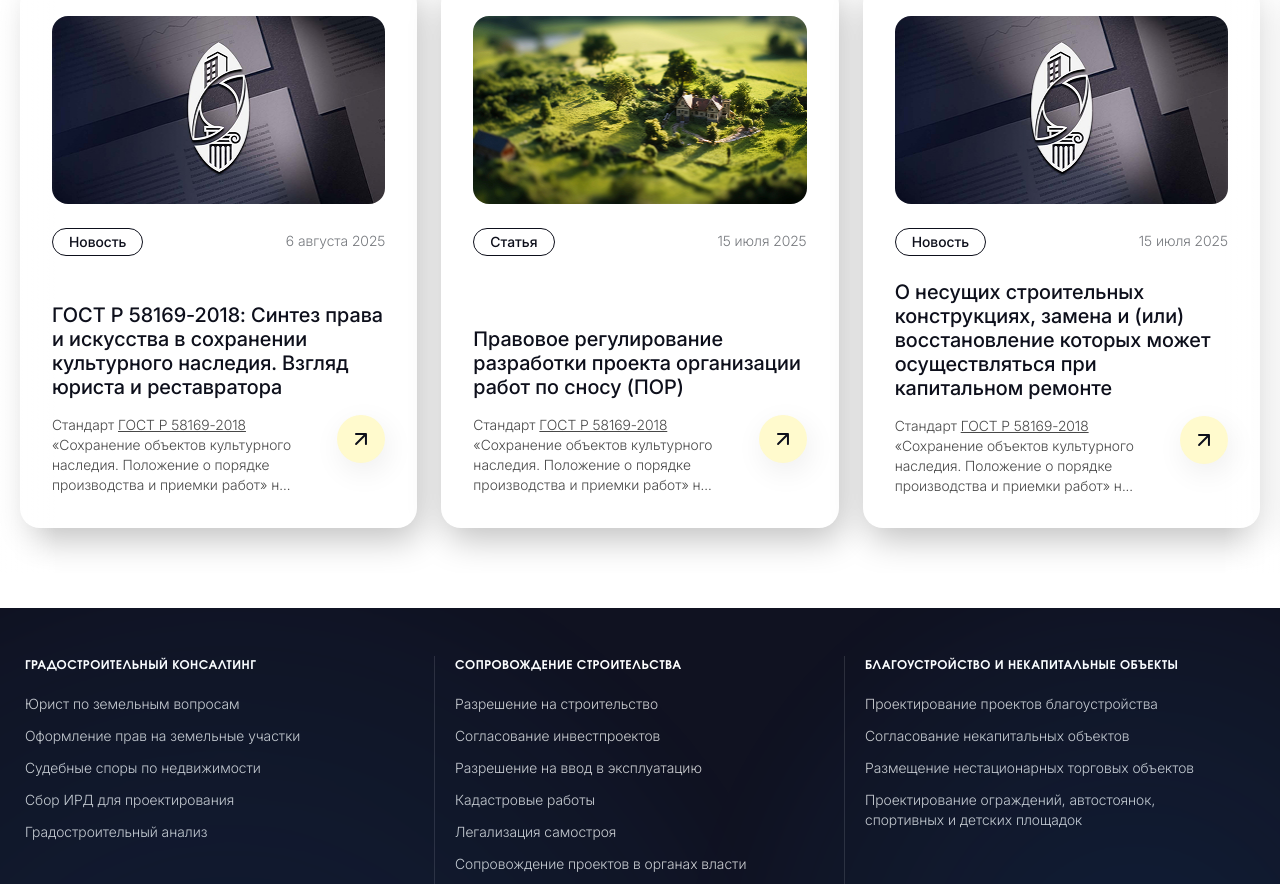
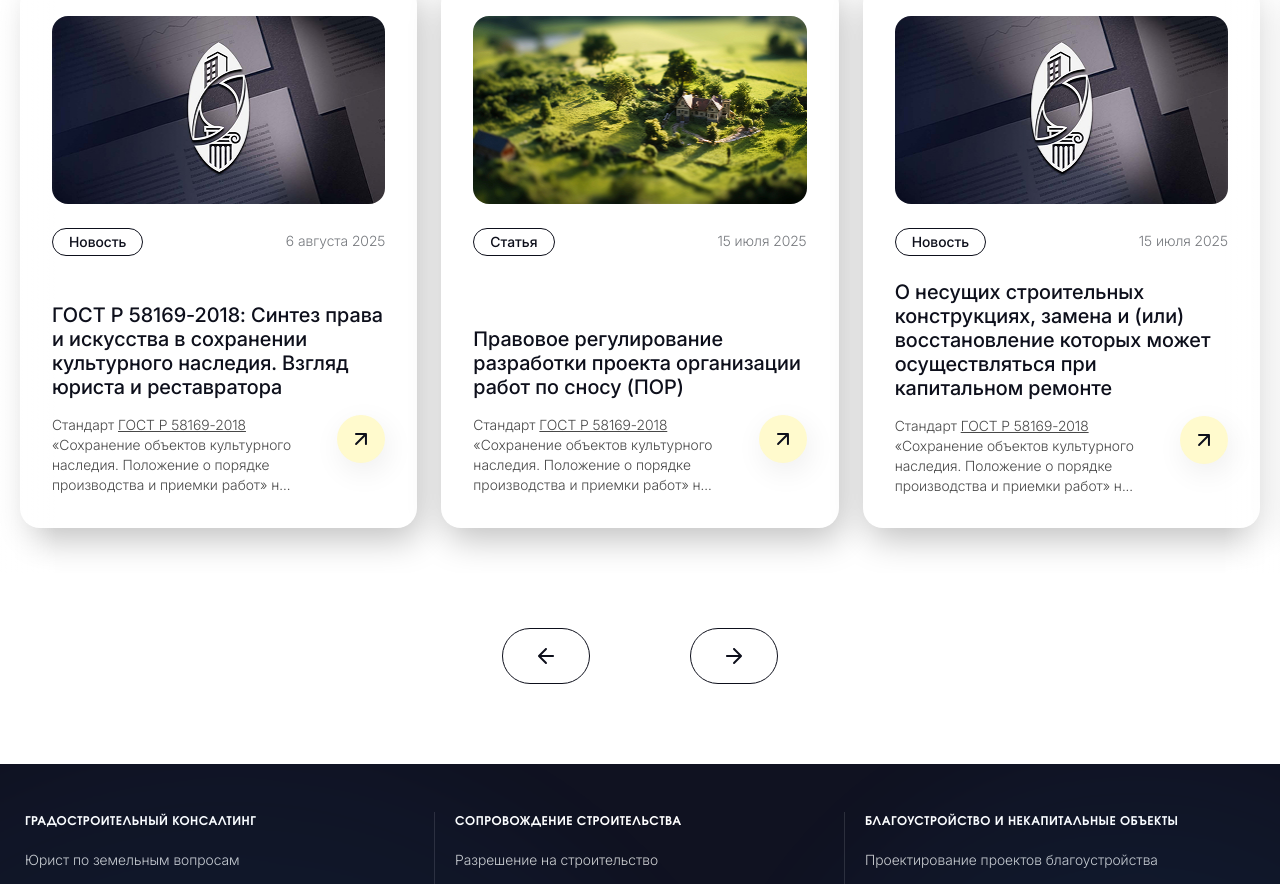
Before and after one commit to alemminik/gradcenter, a website: page article.html in a window 1280 px wide. Shown: the part 4689-5573 px from the top of the page. Drawn offline with nearby package versions, Linux system fonts and the light colour scheme; files that its build step writes are made by us from their sources.

Commit message:
feat: recent-posts-buttons: done

```diff
--- a/article.html
+++ b/article.html
@@ -684,6 +684,7 @@
               Все записи
             </a>
           </div>
+          <div class="recent-posts__slider-wrapper">
             <div class="swiper recent-posts__slider">
               <div class="swiper-wrapper recent-posts__wrapper">
                 <article class="swiper-slide recent-post">
@@ -727,8 +728,8 @@
                         Стандарт <a
                           href="https://grad.center/wp-content/uploads/2025/07/%D0%93%D0%9E%D0%A1%D0%A2-%D0%A0-58169-2018-%D0%A1%D0%BE%D1%85%D1%80%D0%B0%D0%BD%D0%B5%D0%BD%D0%B8%D0%B5-%D0%BE%D0%B1%D1%8A%D0%B5%D0%BA%D1%82%D0%BE%D0%B2-%D0%BA%D1%83%D0%BB%D1%8C%D1%82%D1%83%D1%80%D0%BD%D0%BE%D0%B3%D0%BE-%D0%BD%D0%B0%D1%81%D0%BB%D0%B5%D0%B4%D0%B8%D1%8F.-%D0%9F%D0%BE%D0%BB%D0%BE%D0%B6%D0%B5%D0%BD%D0%B8%D0%B5-%D0%BE-%D0%BF%D0%BE%D1%80%D1%8F%D0%B4%D0%BA%D0%B5-%D0%BF%D1%80%D0%BE%D0%B8%D0%B7%D0%B2%D0%BE%D0%B4%D1%81%D1%82%D0%B2%D0%B0-%D0%B8..._%D0%A2%D0%B5%D0%BA%D1%81%D1%82.pdf"
                           >ГОСТ Р 58169-2018</a
-                      >  «Сохранение объектов культурного наследия. Положение о порядке производства
-                      и приемки работ» н...
+                        >  «Сохранение объектов культурного наследия. Положение о порядке
+                        производства и приемки работ» н...
                       </p>
                       <button class="recent-post__btn ui-circle-filled-arrow-button"></button>
                     </div>
@@ -774,8 +775,8 @@
                         Стандарт <a
                           href="https://grad.center/wp-content/uploads/2025/07/%D0%93%D0%9E%D0%A1%D0%A2-%D0%A0-58169-2018-%D0%A1%D0%BE%D1%85%D1%80%D0%B0%D0%BD%D0%B5%D0%BD%D0%B8%D0%B5-%D0%BE%D0%B1%D1%8A%D0%B5%D0%BA%D1%82%D0%BE%D0%B2-%D0%BA%D1%83%D0%BB%D1%8C%D1%82%D1%83%D1%80%D0%BD%D0%BE%D0%B3%D0%BE-%D0%BD%D0%B0%D1%81%D0%BB%D0%B5%D0%B4%D0%B8%D1%8F.-%D0%9F%D0%BE%D0%BB%D0%BE%D0%B6%D0%B5%D0%BD%D0%B8%D0%B5-%D0%BE-%D0%BF%D0%BE%D1%80%D1%8F%D0%B4%D0%BA%D0%B5-%D0%BF%D1%80%D0%BE%D0%B8%D0%B7%D0%B2%D0%BE%D0%B4%D1%81%D1%82%D0%B2%D0%B0-%D0%B8..._%D0%A2%D0%B5%D0%BA%D1%81%D1%82.pdf"
                           >ГОСТ Р 58169-2018</a
-                      >  «Сохранение объектов культурного наследия. Положение о порядке производства
-                      и приемки работ» н...
+                        >  «Сохранение объектов культурного наследия. Положение о порядке
+                        производства и приемки работ» н...
                       </p>
                       <button class="recent-post__btn ui-circle-filled-arrow-button"></button>
                     </div>
@@ -814,16 +815,16 @@
                       class="recent-post__title"
                       href="https://grad.center/articles/gost_58169-2018_priemka_okn/"
                     >
-                    О несущих строительных конструкциях, замена и (или) восстановление которых может
-                    осуществляться при капитальном ремонте
+                      О несущих строительных конструкциях, замена и (или) восстановление которых
+                      может осуществляться при капитальном ремонте
                     </a>
                     <div class="recent-post__desc-wrapper">
                       <p class="recent-post__desc">
                         Стандарт <a
                           href="https://grad.center/wp-content/uploads/2025/07/%D0%93%D0%9E%D0%A1%D0%A2-%D0%A0-58169-2018-%D0%A1%D0%BE%D1%85%D1%80%D0%B0%D0%BD%D0%B5%D0%BD%D0%B8%D0%B5-%D0%BE%D0%B1%D1%8A%D0%B5%D0%BA%D1%82%D0%BE%D0%B2-%D0%BA%D1%83%D0%BB%D1%8C%D1%82%D1%83%D1%80%D0%BD%D0%BE%D0%B3%D0%BE-%D0%BD%D0%B0%D1%81%D0%BB%D0%B5%D0%B4%D0%B8%D1%8F.-%D0%9F%D0%BE%D0%BB%D0%BE%D0%B6%D0%B5%D0%BD%D0%B8%D0%B5-%D0%BE-%D0%BF%D0%BE%D1%80%D1%8F%D0%B4%D0%BA%D0%B5-%D0%BF%D1%80%D0%BE%D0%B8%D0%B7%D0%B2%D0%BE%D0%B4%D1%81%D1%82%D0%B2%D0%B0-%D0%B8..._%D0%A2%D0%B5%D0%BA%D1%81%D1%82.pdf"
                           >ГОСТ Р 58169-2018</a
-                      >  «Сохранение объектов культурного наследия. Положение о порядке производства
-                      и приемки работ» н...
+                        >  «Сохранение объектов культурного наследия. Положение о порядке
+                        производства и приемки работ» н...
                       </p>
                       <button class="recent-post__btn ui-circle-filled-arrow-button"></button>
                     </div>
@@ -870,8 +871,8 @@
                         Стандарт <a
                           href="https://grad.center/wp-content/uploads/2025/07/%D0%93%D0%9E%D0%A1%D0%A2-%D0%A0-58169-2018-%D0%A1%D0%BE%D1%85%D1%80%D0%B0%D0%BD%D0%B5%D0%BD%D0%B8%D0%B5-%D0%BE%D0%B1%D1%8A%D0%B5%D0%BA%D1%82%D0%BE%D0%B2-%D0%BA%D1%83%D0%BB%D1%8C%D1%82%D1%83%D1%80%D0%BD%D0%BE%D0%B3%D0%BE-%D0%BD%D0%B0%D1%81%D0%BB%D0%B5%D0%B4%D0%B8%D1%8F.-%D0%9F%D0%BE%D0%BB%D0%BE%D0%B6%D0%B5%D0%BD%D0%B8%D0%B5-%D0%BE-%D0%BF%D0%BE%D1%80%D1%8F%D0%B4%D0%BA%D0%B5-%D0%BF%D1%80%D0%BE%D0%B8%D0%B7%D0%B2%D0%BE%D0%B4%D1%81%D1%82%D0%B2%D0%B0-%D0%B8..._%D0%A2%D0%B5%D0%BA%D1%81%D1%82.pdf"
                           >ГОСТ Р 58169-2018</a
-                      >  «Сохранение объектов культурного наследия. Положение о порядке производства
-                      и приемки работ» н...
+                        >  «Сохранение объектов культурного наследия. Положение о порядке
+                        производства и приемки работ» н...
                       </p>
                       <button class="recent-post__btn ui-circle-filled-arrow-button"></button>
                     </div>
@@ -917,8 +918,8 @@
                         Стандарт <a
                           href="https://grad.center/wp-content/uploads/2025/07/%D0%93%D0%9E%D0%A1%D0%A2-%D0%A0-58169-2018-%D0%A1%D0%BE%D1%85%D1%80%D0%B0%D0%BD%D0%B5%D0%BD%D0%B8%D0%B5-%D0%BE%D0%B1%D1%8A%D0%B5%D0%BA%D1%82%D0%BE%D0%B2-%D0%BA%D1%83%D0%BB%D1%8C%D1%82%D1%83%D1%80%D0%BD%D0%BE%D0%B3%D0%BE-%D0%BD%D0%B0%D1%81%D0%BB%D0%B5%D0%B4%D0%B8%D1%8F.-%D0%9F%D0%BE%D0%BB%D0%BE%D0%B6%D0%B5%D0%BD%D0%B8%D0%B5-%D0%BE-%D0%BF%D0%BE%D1%80%D1%8F%D0%B4%D0%BA%D0%B5-%D0%BF%D1%80%D0%BE%D0%B8%D0%B7%D0%B2%D0%BE%D0%B4%D1%81%D1%82%D0%B2%D0%B0-%D0%B8..._%D0%A2%D0%B5%D0%BA%D1%81%D1%82.pdf"
                           >ГОСТ Р 58169-2018</a
-                      >  «Сохранение объектов культурного наследия. Положение о порядке производства
-                      и приемки работ» н...
+                        >  «Сохранение объектов культурного наследия. Положение о порядке
+                        производства и приемки работ» н...
                       </p>
                       <button class="recent-post__btn ui-circle-filled-arrow-button"></button>
                     </div>
@@ -957,22 +958,31 @@
                       class="recent-post__title"
                       href="https://grad.center/articles/gost_58169-2018_priemka_okn/"
                     >
-                    О несущих строительных конструкциях, замена и (или) восстановление которых может
-                    осуществляться при капитальном ремонте
+                      О несущих строительных конструкциях, замена и (или) восстановление которых
+                      может осуществляться при капитальном ремонте
                     </a>
                     <div class="recent-post__desc-wrapper">
                       <p class="recent-post__desc">
                         Стандарт <a
                           href="https://grad.center/wp-content/uploads/2025/07/%D0%93%D0%9E%D0%A1%D0%A2-%D0%A0-58169-2018-%D0%A1%D0%BE%D1%85%D1%80%D0%B0%D0%BD%D0%B5%D0%BD%D0%B8%D0%B5-%D0%BE%D0%B1%D1%8A%D0%B5%D0%BA%D1%82%D0%BE%D0%B2-%D0%BA%D1%83%D0%BB%D1%8C%D1%82%D1%83%D1%80%D0%BD%D0%BE%D0%B3%D0%BE-%D0%BD%D0%B0%D1%81%D0%BB%D0%B5%D0%B4%D0%B8%D1%8F.-%D0%9F%D0%BE%D0%BB%D0%BE%D0%B6%D0%B5%D0%BD%D0%B8%D0%B5-%D0%BE-%D0%BF%D0%BE%D1%80%D1%8F%D0%B4%D0%BA%D0%B5-%D0%BF%D1%80%D0%BE%D0%B8%D0%B7%D0%B2%D0%BE%D0%B4%D1%81%D1%82%D0%B2%D0%B0-%D0%B8..._%D0%A2%D0%B5%D0%BA%D1%81%D1%82.pdf"
                           >ГОСТ Р 58169-2018</a
-                      >  «Сохранение объектов культурного наследия. Положение о порядке производства
-                      и приемки работ» н...
+                        >  «Сохранение объектов культурного наследия. Положение о порядке
+                        производства и приемки работ» н...
                       </p>
                       <button class="recent-post__btn ui-circle-filled-arrow-button"></button>
                     </div>
                   </div>
                 </article>
               </div>
+            </div>
+          </div>
+          <div class="recent-posts__control">
+            <div
+              class="swiper-button-prev recent-posts-slider__btn-prev ui-pill-arrow-button ui-pill-arrow-button--large ui-pill-arrow-button--back"
+            ></div>
+            <div
+              class="swiper-button-next recent-posts-slider__btn-next ui-pill-arrow-button ui-pill-arrow-button--large"
+            ></div>
           </div>
         </div>
       </section>
--- a/scripts/main.js
+++ b/scripts/main.js
@@ -228,6 +228,10 @@ document.addEventListener("DOMContentLoaded", () => {
           slidesPerView: 3,
           spaceBetween: 24,
         }
+      },
+      navigation: {
+        nextEl: ".recent-posts-slider__btn-next",
+        prevEl: ".recent-posts-slider__btn-prev",
       },
     });
   };
--- a/styles/index.scss
+++ b/styles/index.scss
@@ -1673,6 +1673,16 @@ body {
   &__link {
     flex-shrink: 0;
   }
+
+  &__slider-wrapper {
+    margin-bottom: 100px;
+  }
+
+  &__control {
+    display: flex;
+    justify-content: center;
+    gap: 100px;
+  }
 }
 
 .recent-post {
```
Also changed, not shown: news.html (+26 -16 lines). Lines whose indentation alone changed are shown as unchanged.
